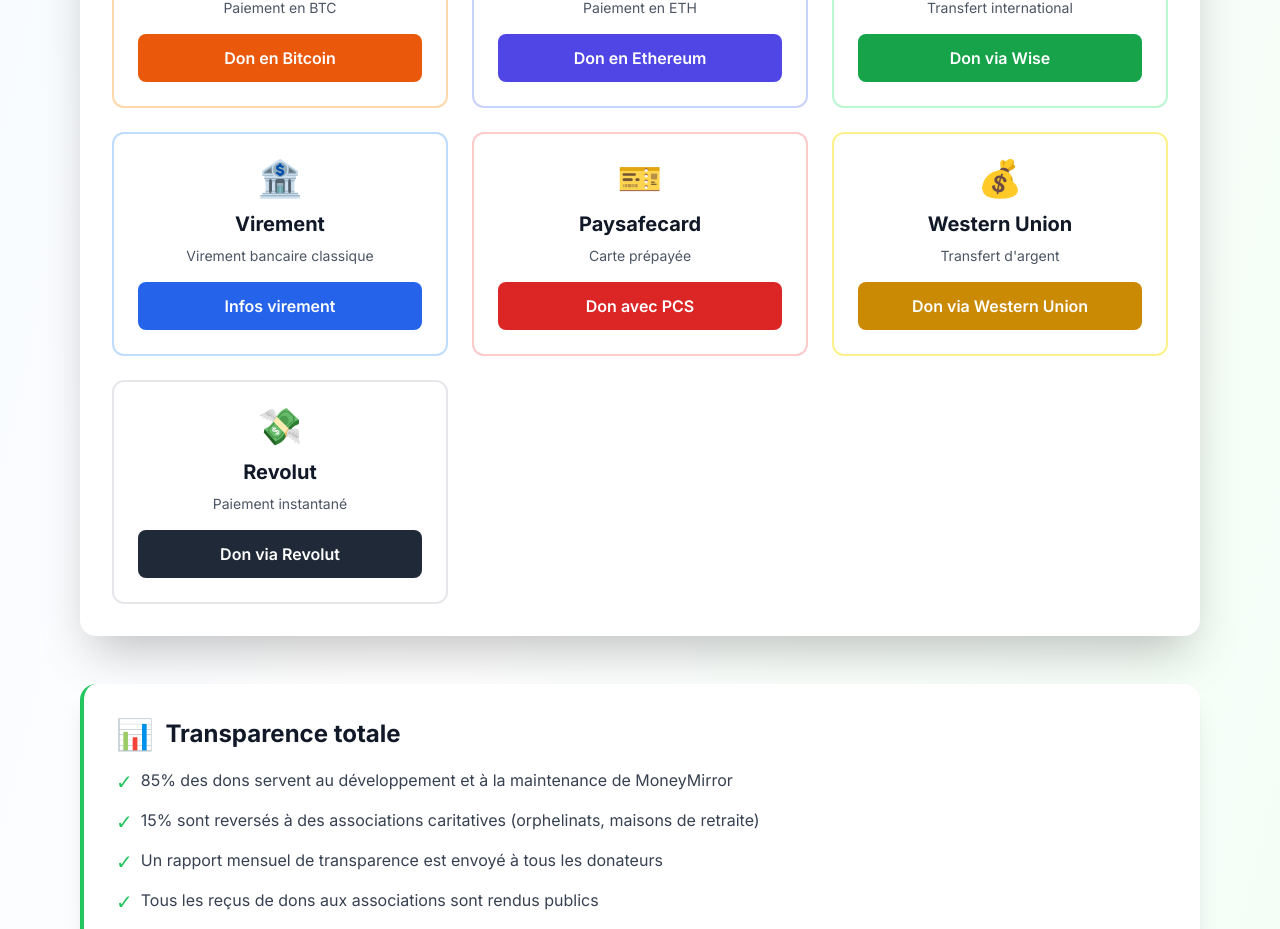
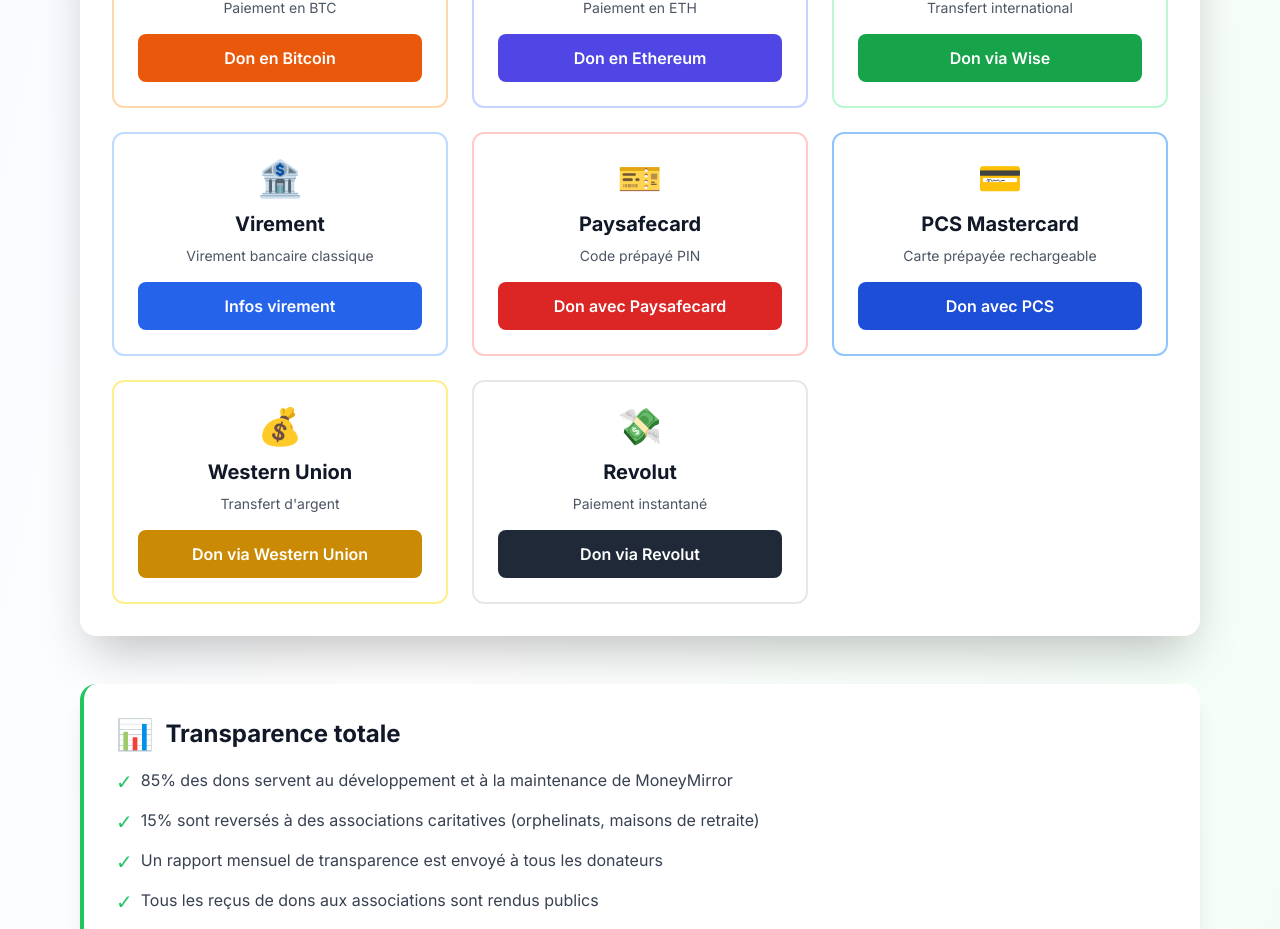
Before and after one commit to Vitushan/holbertonschool-moneyMirror, a Next.js app: page /donation in a window 1280 px wide. Shown: the part 3178-4107 px from the top of the page. Built offline with nearby package versions, Linux system fonts and the light colour scheme; no server answers.

Commit message:
add payment method for donation

```diff
--- a/src/app/donation/page.js
+++ b/src/app/donation/page.js
@@ -408,8 +408,18 @@
             <div className="border-2 border-red-200 rounded-xl p-6 hover:shadow-lg transition-all hover:scale-105">
               <div className="text-4xl mb-3 text-center">🎫</div>
               <h3 className="text-xl font-bold text-gray-900 mb-2 text-center">Paysafecard</h3>
-              <p className="text-gray-600 text-sm mb-4 text-center">Carte prépayée</p>
+              <p className="text-gray-600 text-sm mb-4 text-center">Code prépayé PIN</p>
               <button className="w-full bg-red-600 hover:bg-red-700 text-white font-semibold py-3 rounded-lg transition">
+                Don avec Paysafecard
+              </button>
+            </div>
+
+            {/* PCS Mastercard */}
+            <div className="border-2 border-blue-300 rounded-xl p-6 hover:shadow-lg transition-all hover:scale-105">
+              <div className="text-4xl mb-3 text-center">💳</div>
+              <h3 className="text-xl font-bold text-gray-900 mb-2 text-center">PCS Mastercard</h3>
+              <p className="text-gray-600 text-sm mb-4 text-center">Carte prépayée rechargeable</p>
+              <button className="w-full bg-blue-700 hover:bg-blue-800 text-white font-semibold py-3 rounded-lg transition">
                 Don avec PCS
               </button>
             </div>
```
